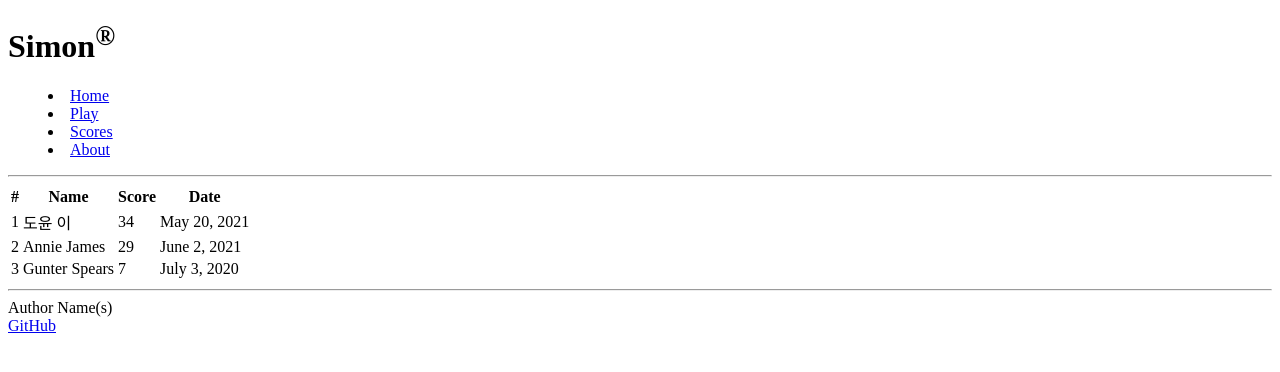
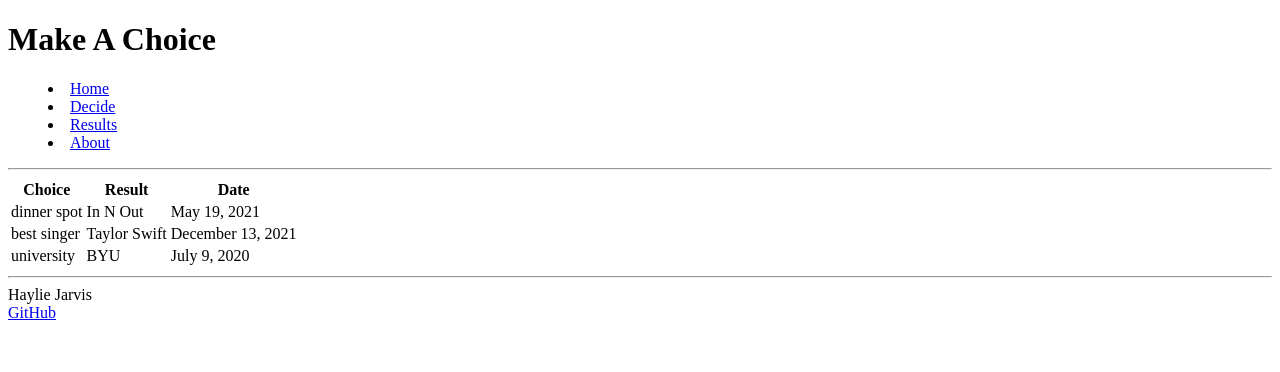
Before and after one commit to hayliej/startup, a plain HTML site: page startup-html/scores.html in a window 1280 px wide. Drawn offline with Linux system fonts and the light colour scheme.

Commit message:
updated headers and footers and about

```diff
--- a/startup-html/scores.html
+++ b/startup-html/scores.html
@@ -8,13 +8,13 @@
   </head>
   <body>
     <header>
-      <h1>Simon<sup>&reg;</sup></h1>
+      <h1>Make A Choice</h1>
 
       <nav>
         <menu>
           <li><a href="index.html">Home</a></li>
-          <li><a href="play.html">Play</a></li>
-          <li><a href="scores.html">Scores</a></li>
+          <li><a href="play.html">Decide</a></li>
+          <li><a href="scores.html">Results</a></li>
           <li><a href="about.html">About</a></li>
         </menu>
       </nav>
@@ -26,30 +26,26 @@
       <table>
         <thead>
           <tr>
-            <th>#</th>
-            <th>Name</th>
-            <th>Score</th>
+            <th>Choice</th>
+            <th>Result</th>
             <th>Date</th>
           </tr>
         </thead>
         <tbody>
           <tr>
-            <td>1</td>
-            <td>도윤 이</td>
-            <td>34</td>
-            <td>May 20, 2021</td>
+            <td>dinner spot</td>
+            <td>In N Out</td>
+            <td>May 19, 2021</td>
           </tr>
           <tr>
-            <td>2</td>
-            <td>Annie James</td>
-            <td>29</td>
-            <td>June 2, 2021</td>
+            <td>best singer</td>
+            <td>Taylor Swift</td>
+            <td>December 13, 2021</td>
           </tr>
           <tr>
-            <td>3</td>
-            <td>Gunter Spears</td>
-            <td>7</td>
-            <td>July 3, 2020</td>
+            <td>university</td>
+            <td>BYU</td>
+            <td>July 9, 2020</td>
           </tr>
         </tbody>
       </table>
@@ -57,9 +53,9 @@
 
     <footer>
       <hr />
-      <span class="text-reset">Author Name(s)</span>
+      <span class="text-reset">Haylie Jarvis</span>
       <br />
-      <a href="https://github.com/webprogramming260/simon-html">GitHub</a>
+      <a href="https://github.com/hayliej/startup.git">GitHub</a>
     </footer>
   </body>
 </html>
```
Also changed, not shown: startup-html/about.html (+10 -12 lines), startup-html/index.html (+6 -9 lines), startup-html/play.html (+5 -5 lines).
